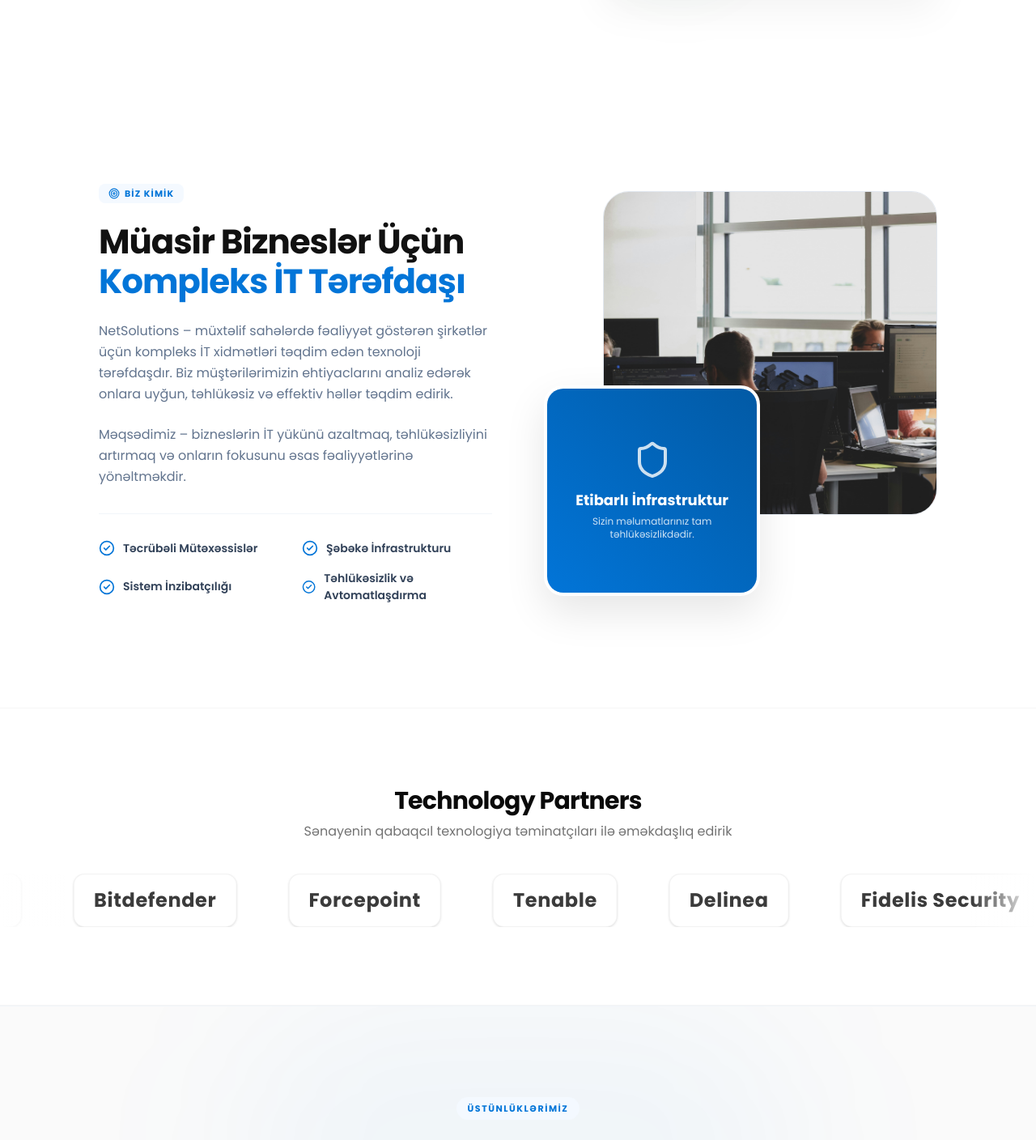
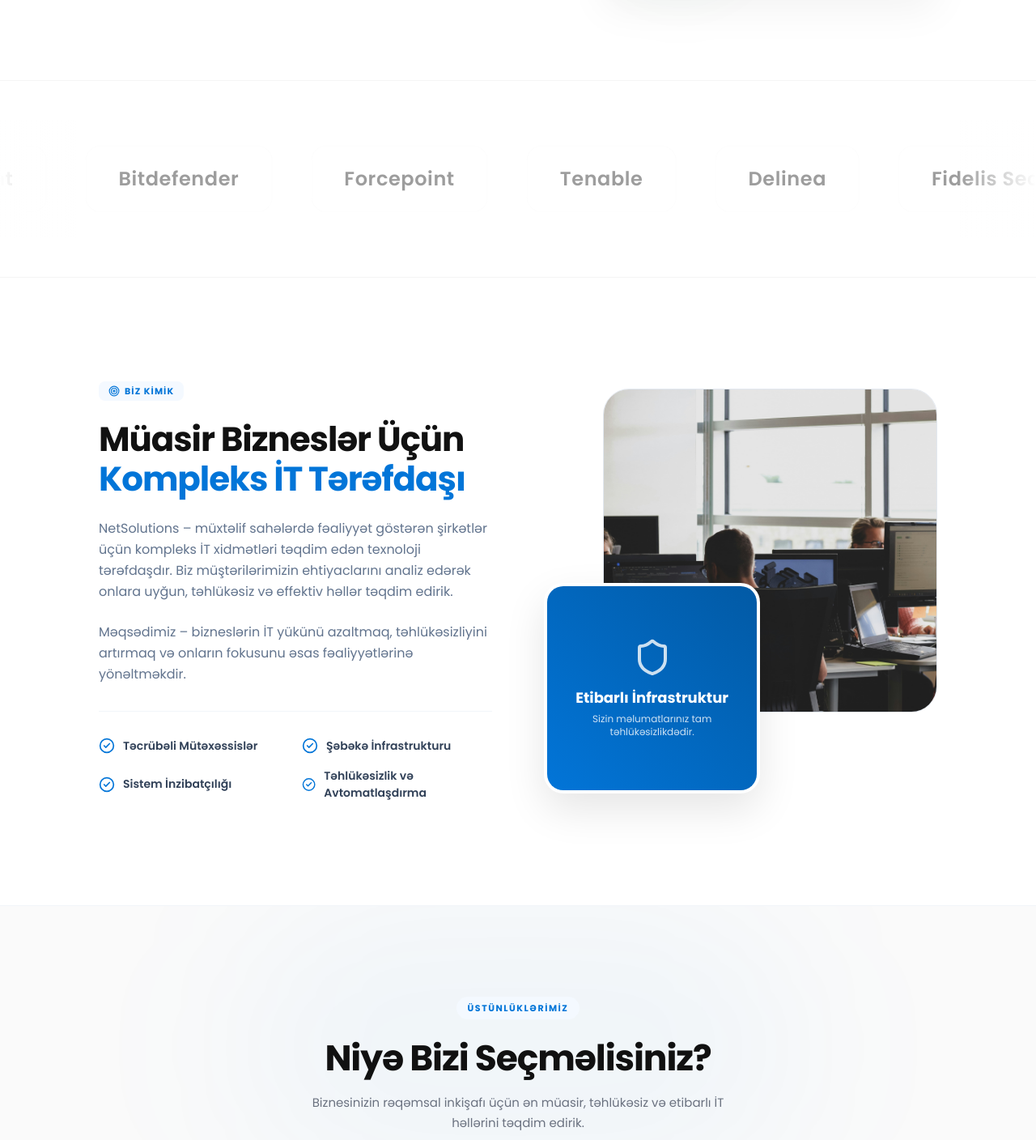
Before and after one commit to turanhsnv-dev/netsolutions-web, a Next.js app: page / in a window 1280 px wide. Shown: the part 738-2146 px from the top of the page at 81% size. Built offline with nearby package versions, Linux system fonts and the light colour scheme.

Commit message:
update partners

```diff
--- a/src/app/page.tsx
+++ b/src/app/page.tsx
@@ -21,13 +21,14 @@ export default function Home() {
   return (
     <>
       <HeroSection />
+      <PartnersSection />
       <AboutSection />
-      <PartnersSection />
       <FeaturesSection />
       <SecurityTreeSection />
       <ServicesSection />
       <TestimonialsSection />
       <ContactSection />
+      <PartnersSection />
     </>
   );
 }
--- a/src/features/partners/components/partners-section.tsx
+++ b/src/features/partners/components/partners-section.tsx
@@ -19,30 +19,24 @@ export function PartnersSection() {
   const repeatedPartners = [...partners, ...partners];
 
   return (
-    <section className="py-16 md:py-24 border-y border-border/40 bg-background/50 overflow-hidden relative">
-      <div className="container px-4 mx-auto mb-10 text-center">
-        <h2 className="text-2xl md:text-3xl font-bold tracking-tight text-foreground">
-          Technology Partners
-        </h2>
-        <p className="text-muted-foreground mt-2">
-          Sənayenin qabaqcıl texnologiya təminatçıları ilə əməkdaşlıq edirik
-        </p>
-      </div>
+    <section className="py-8 md:py-12 border-y border-border/40 bg-background/50 overflow-hidden relative">
+      <div className="relative flex overflow-hidden py-4 md:py-8">
+        {/* Left/Right Gradients for fade effect */}
+        <div className="pointer-events-none absolute left-0 top-0 z-10 h-full w-24 bg-linear-to-r from-background to-transparent" />
+        <div className="pointer-events-none absolute right-0 top-0 z-10 h-full w-24 bg-linear-to-l from-background to-transparent" />
 
-      <div className="relative flex overflow-hidden">
-        {/* Left/Right Gradients for fade effect */}
-        <div className="pointer-events-none absolute left-0 top-0 z-10 h-full w-20 bg-linear-to-r from-background to-transparent" />
-        <div className="pointer-events-none absolute right-0 top-0 z-10 h-full w-20 bg-linear-to-l from-background to-transparent" />
-
-        <div className="flex w-max min-w-full animate-marquee gap-8 md:gap-16 items-center px-4">
+        <div className="flex w-max min-w-full animate-marquee gap-8 md:gap-12 items-center px-4">
           {repeatedPartners.map((partner, index) => (
             <div
               key={`${partner}-${index}`}
-              className="flex-none px-6 py-4 bg-card border border-border/50 rounded-xl shadow-sm hover:border-primary/40 hover:shadow-md transition-all duration-300"
+              className="group flex-none relative overflow-hidden rounded-2xl bg-card/20 border border-border/10 transition-all duration-500 hover:bg-card/40 hover:border-border/30 hover:-translate-y-0.5"
             >
-              <span className="text-xl md:text-2xl font-extrabold text-foreground/80 tracking-wide">
-                {partner}
-              </span>
+              <div className="absolute inset-0 bg-linear-to-br from-foreground/5 to-transparent opacity-0 group-hover:opacity-100 transition-opacity duration-500" />
+              <div className="px-10 py-6 flex items-center justify-center relative z-10">
+                <span className="text-xl md:text-2xl font-semibold text-muted-foreground/70 group-hover:text-foreground transition-colors duration-500 tracking-wide">
+                  {partner}
+                </span>
+              </div>
             </div>
           ))}
         </div>
```
